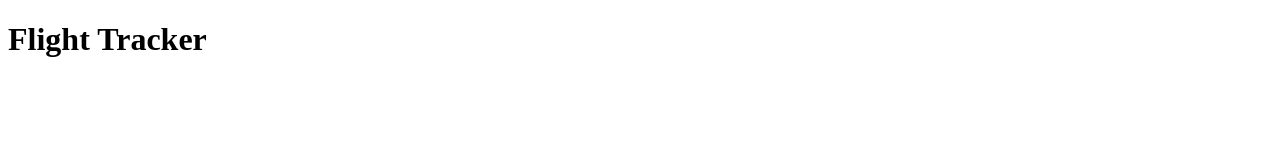
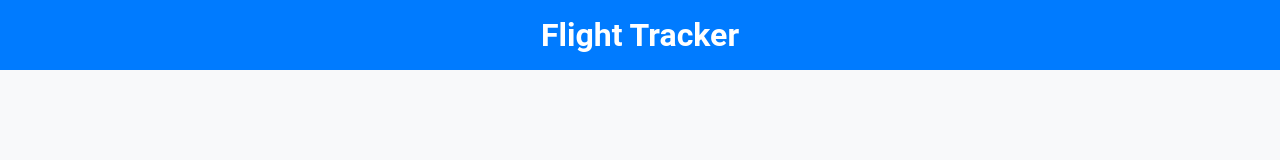
Before and after one commit to PetyaTodorova03/Flight-tracker, a plain HTML site: page index.html in a window 1280 px wide. Drawn offline with Linux system fonts and the light colour scheme.

Commit message:
Linked CSS to HTML and added basic styling for body and header

```diff
--- a/index.html
+++ b/index.html
@@ -4,6 +4,7 @@
     <meta charset="UTF-8">
     <meta name="viewport" content="width=device-width, initial-scale=1.0">
     <title>Flight Tracker</title>
+    <link rel="stylesheet" href="style.css">
 </head>
 <body>
     <header class="bg-primary text-white text-center py-4">
--- a/style.css
+++ b/style.css
@@ -0,0 +1,26 @@
+body {
+    font-family: 'Roboto', sans-serif;
+    background-color: #f8f9fa;
+    margin: 0;
+    padding: 0;
+}
+
+header {
+    background-color: #007bff;
+    color: white;
+    text-align: center;
+    padding: 1rem 0;
+}
+
+header h1 {
+    margin: 0;
+}
+
+main {
+    padding: 2rem 0;
+}
+
+.container {
+    max-width: 800px;
+    margin: 0 auto;
+}
```
